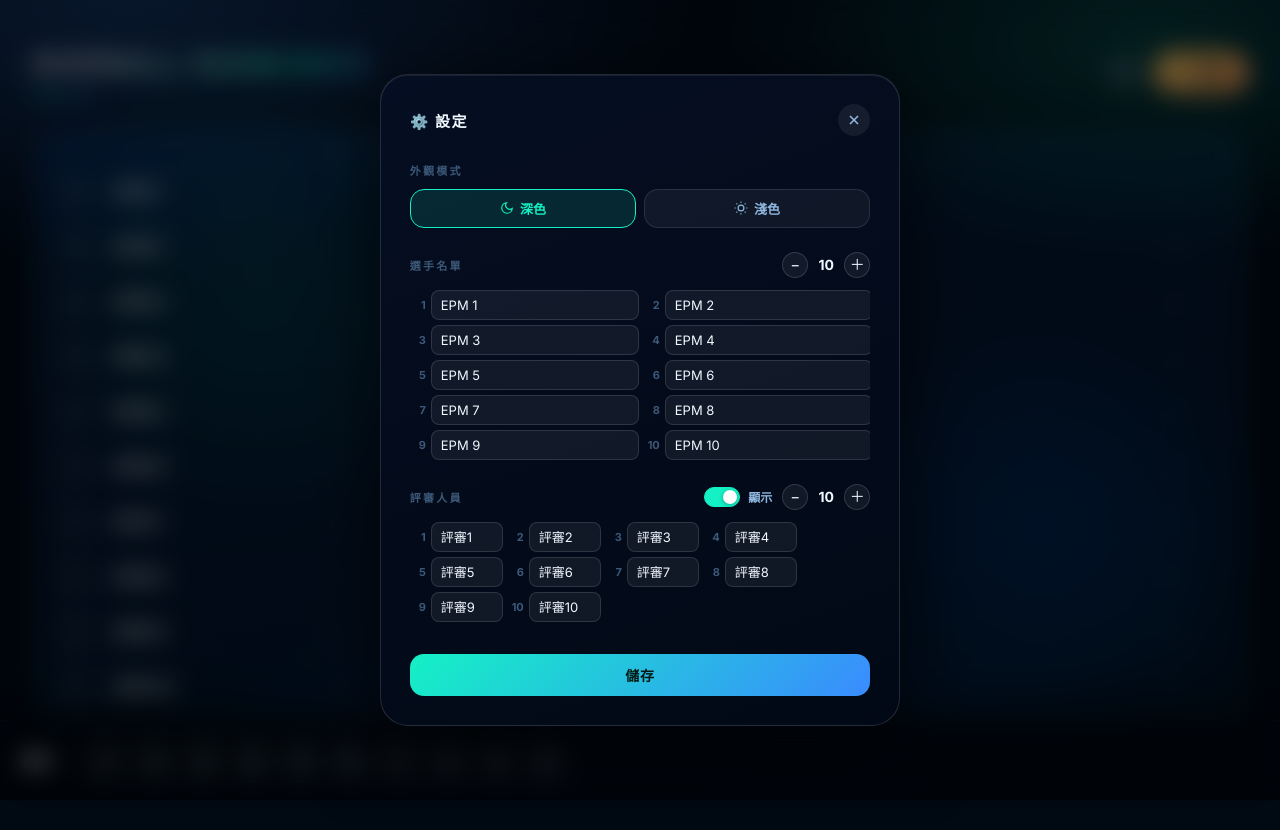
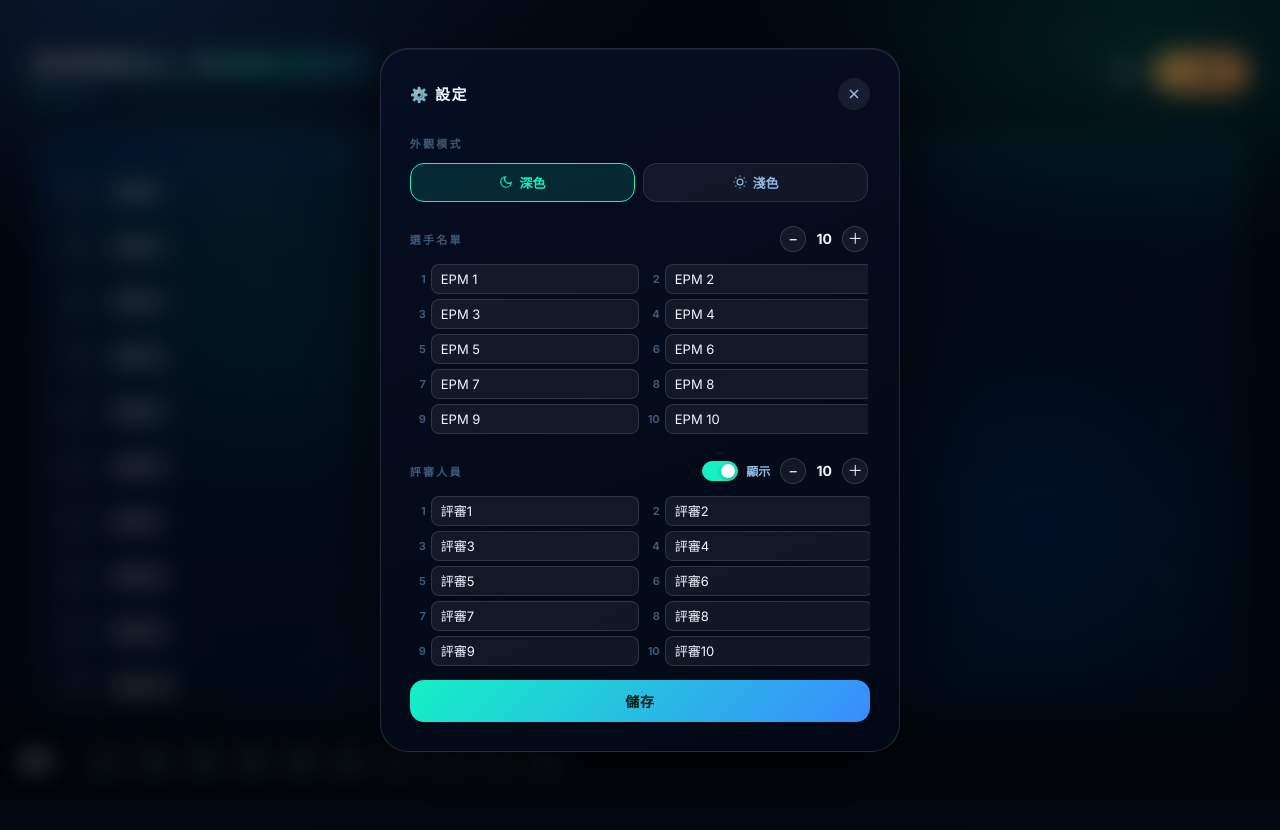
Before and after one commit to pluddie/contestRanking, a plain HTML site: page index.html in a window 1280 px wide. Both pictures are taken after a click on the button "設定". Drawn offline with Linux system fonts and the light colour scheme.

Commit message:
Add files via upload

```diff
--- a/index.html
+++ b/index.html
@@ -202,16 +202,22 @@ body{font-family:'Inter','Noto Sans TC',sans-serif;color:var(--text-1);min-heigh
 .settings-card{
   background:linear-gradient(160deg,rgba(5,14,34,.97),rgba(2,9,22,.98));
   border:1px solid rgba(255,255,255,.13);border-radius:var(--r-xl);
-  padding:1.8rem;width:100%;max-width:520px;max-height:88vh;overflow-y:auto;
+  padding:1.8rem;width:100%;max-width:520px;max-height:88vh;
   box-shadow:0 24px 80px rgba(0,0,0,.6),inset 0 1px 0 rgba(255,255,255,.07);
+  display:flex;flex-direction:column;overflow:hidden;
+}
+.settings-body{
+  flex:1;overflow-y:auto;min-height:0;
   scrollbar-width:thin;scrollbar-color:var(--text-3) transparent;
+  padding-right:2px;
 }
 [data-theme="light"] .settings-card{
   background:linear-gradient(160deg,rgba(255,255,255,.98),rgba(232,244,255,.99));
   border-color:rgba(58,139,255,.22);
   box-shadow:0 20px 80px rgba(58,139,255,.18),inset 0 1px 0 rgba(255,255,255,1);
 }
-.settings-header{display:flex;align-items:center;justify-content:space-between;margin-bottom:1.6rem}
+[data-theme="light"] .settings-body{scrollbar-color:var(--text-3) transparent}
+.settings-header{display:flex;align-items:center;justify-content:space-between;margin-bottom:1.6rem;flex-shrink:0}
 .settings-title{font-size:15px;font-weight:700;letter-spacing:.1em;text-transform:uppercase;color:var(--text-1)}
 .settings-close{
   background:rgba(255,255,255,.07);border:none;border-radius:50%;
@@ -265,13 +271,10 @@ body{font-family:'Inter','Noto Sans TC',sans-serif;color:var(--text-1);min-heigh
 .name-input:focus{border-color:var(--teal)}
 .name-input::placeholder{color:var(--text-3)}
 
-/* judge name list — compact, no dividers */
+/* judge name list — 2-col, same as athlete grid */
 .judge-name-grid{
-  display:flex;flex-wrap:wrap;gap:5px;
-  max-height:180px;overflow-y:auto;scrollbar-width:thin;scrollbar-color:var(--text-3) transparent;
+  display:grid;grid-template-columns:1fr 1fr;gap:5px;
 }
-.judge-name-grid .name-row{flex:0 0 auto}
-.judge-name-grid .name-input{width:72px;min-width:0;max-width:72px}
 
 /* judge toggle switch */
 .toggle-switch{display:inline-flex;align-items:center;gap:8px;cursor:pointer;user-select:none;font-size:12px;font-weight:600;color:var(--text-2)}
@@ -294,7 +297,7 @@ body{font-family:'Inter','Noto Sans TC',sans-serif;color:var(--text-1);min-heigh
   width:100%;padding:11px;border:none;border-radius:var(--r-md);
   background:linear-gradient(135deg,var(--teal),var(--blue));
   color:#021a12;font-size:14px;font-weight:800;font-family:inherit;letter-spacing:.06em;
-  cursor:pointer;transition:opacity .15s,transform .1s;margin-top:.5rem;
+  cursor:pointer;transition:opacity .15s,transform .1s;margin-top:.75rem;flex-shrink:0;
 }
 .settings-save:hover{opacity:.88}
 .settings-save:active{transform:scale(.98)}
@@ -320,7 +323,7 @@ body{font-family:'Inter','Noto Sans TC',sans-serif;color:var(--text-1);min-heigh
 .bar-label{flex-shrink:0;min-width:48px}
 .bar-label-text{font-size:15px;font-weight:800;letter-spacing:.08em;text-transform:uppercase;color:#fff}
 [data-theme="light"] .bar-label-text{color:#0a1e36}
-.bar-circles{display:flex;gap:7px;overflow-x:auto;flex:1;padding:2px;scrollbar-width:none}
+.bar-circles{display:flex;gap:7px;overflow-x:auto;flex:1;padding:5px 2px 2px;scrollbar-width:none}
 .bar-circles::-webkit-scrollbar{display:none}
 .circle{
   width:42px;height:42px;border-radius:50%;display:flex;align-items:center;justify-content:center;
@@ -469,6 +472,7 @@ body{font-family:'Inter','Noto Sans TC',sans-serif;color:var(--text-1);min-heigh
       </button>
     </div>
 
+    <div class="settings-body">
     <div class="settings-section">
       <div class="settings-section-label" style="margin-bottom:.7rem">外觀模式</div>
       <div class="theme-toggle">
@@ -510,6 +514,7 @@ body{font-family:'Inter','Noto Sans TC',sans-serif;color:var(--text-1);min-heigh
       </div>
       <div class="judge-name-grid" id="settingsJudgeList"></div>
     </div>
+    </div><!-- end settings-body -->
 
     <button class="settings-save" onclick="saveSettings()">儲存</button>
   </div>
```
